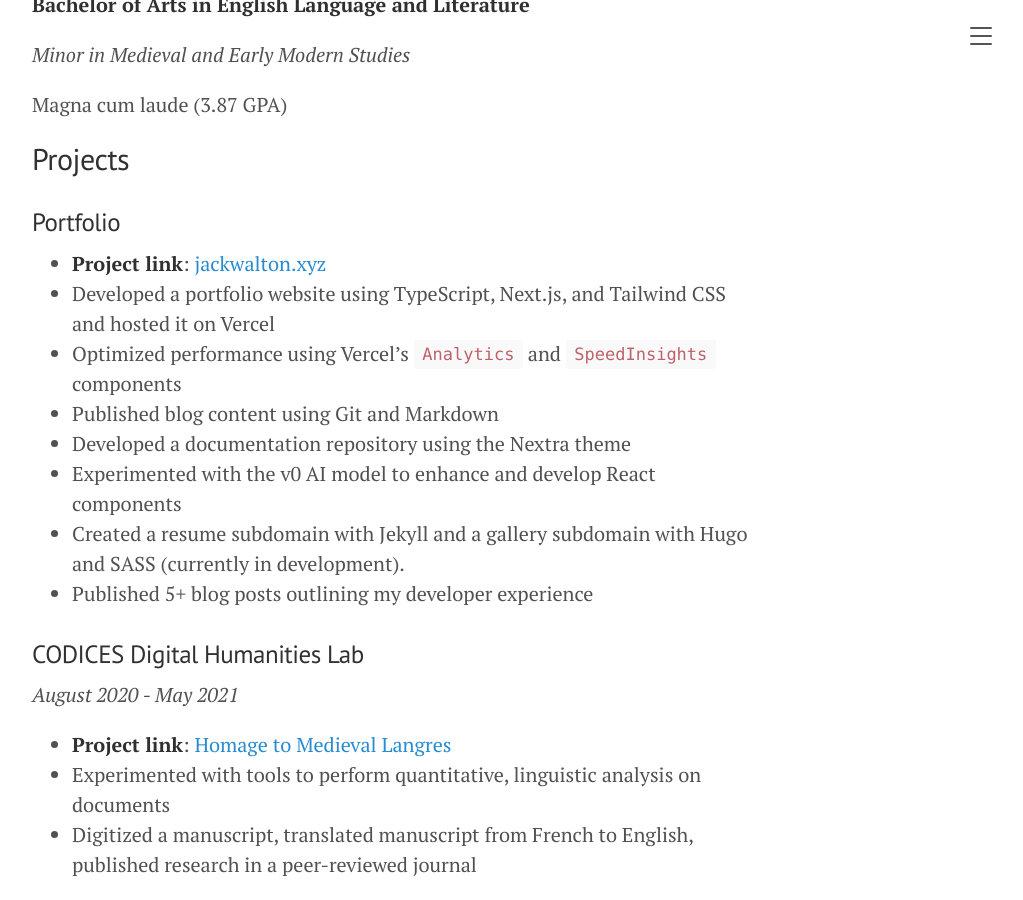
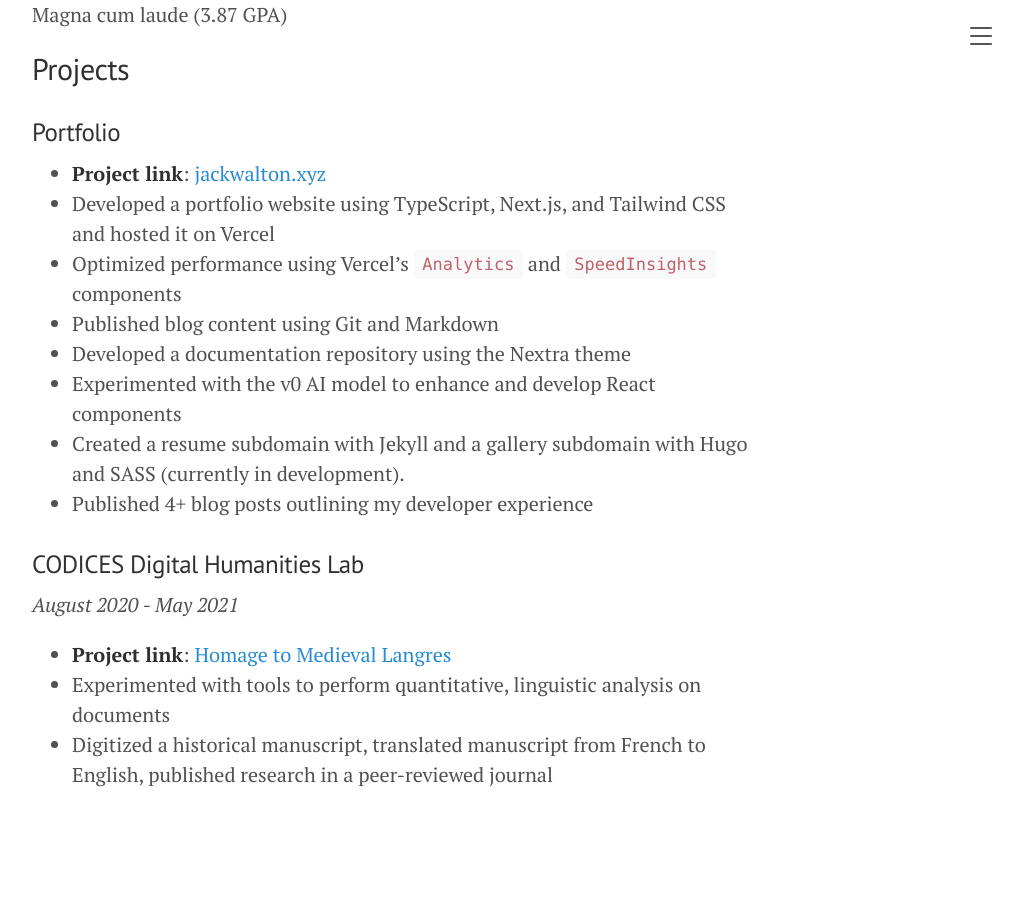
Before and after one commit to jack-walton/jack-walton.github.io, a Jekyll site: the page built from index.md, in a window 1280 px wide and 900 px high, scrolled down 1550 px. Shown: the whole window, without its empty margins (248-1271 px from the left). Built offline with Jekyll 4.4.1, drawn with Linux system fonts in a browser that asks for light colours; after the commit the page ends 2360 px from its top, so only the background shows below that; some of the changed lines change nothing that is shown; some of the changed text lies outside the part shown.

Commit message:
Revise resume

```diff
--- a/index.md
+++ b/index.md
@@ -7,10 +7,7 @@
 
 *Writer, researcher, and content designer*
 
-- **Portfolio**: [jackwalton.xyz](https://jackwalton.xyz)
-- **GitHub**: [jack-walton](https://github.com/jack-walton)
-- **X / Twitter**: [@suburbanrunaway](https://twitter.com/suburbanrunaway)
-- **Writing sample**: *[Pruning the Blog: Digital Editing Tools](https://jackwalton.xyz/blog/digital-editing-tools)*
+**Writing sample**: *[Pruning the Blog: Digital Editing Tools](https://jackwalton.xyz/blog/digital-editing-tools)*
 
 ## Experience
 
@@ -32,7 +29,7 @@
 - Updated documentation to adhere to web content accessibility guidelines (WCAG)
 - Edited testing guidelines for new product features and validated workflows
 - Prioritized deadlines and projects using agile methodologies in Jira
-- Trained and served as a mentor to 3 new hires
+- Trained and served as a mentor to three new hires
 - Developed Darwin Information Typing Architecture (DITA) XML documentation in Oxygen
 - Created instructional video content using Camtasia and edited images using Snagit
 
@@ -57,7 +54,7 @@
 - Developed a documentation repository using the Nextra theme
 - Experimented with the v0 AI model to enhance and develop React components
 - Created a resume subdomain with Jekyll and a gallery subdomain with Hugo and SASS (currently in development).
-- Published 5+ blog posts outlining my developer experience
+- Published 4+ blog posts outlining my developer experience
 
 ### CODICES Digital Humanities Lab
 
@@ -65,4 +62,4 @@
 
 - **Project link**: [Homage to Medieval Langres](https://differentvisions.org/homage-to-medieval-langres/)
 - Experimented with tools to perform quantitative, linguistic analysis on documents
-- Digitized a manuscript, translated manuscript from French to English, published research in a peer-reviewed journal
+- Digitized a historical manuscript, translated manuscript from French to English, published research in a peer-reviewed journal
```
Also changed, not shown: 1 other file.
